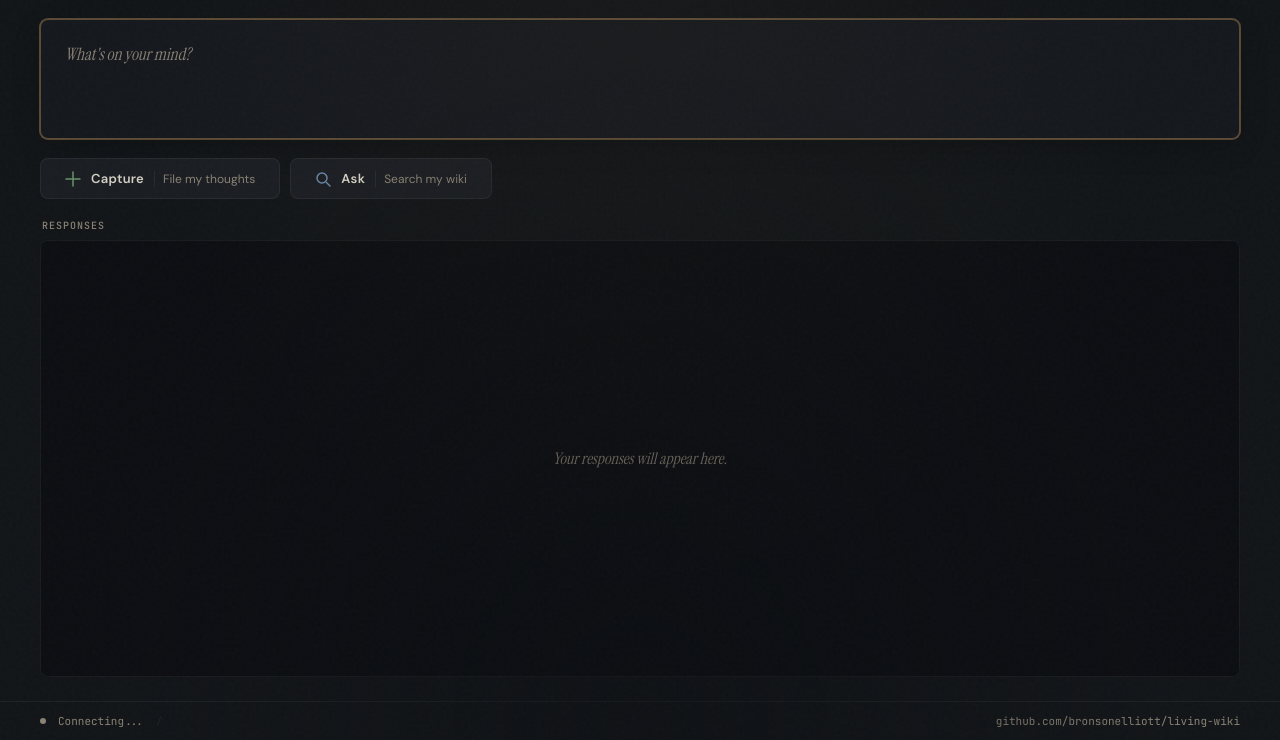
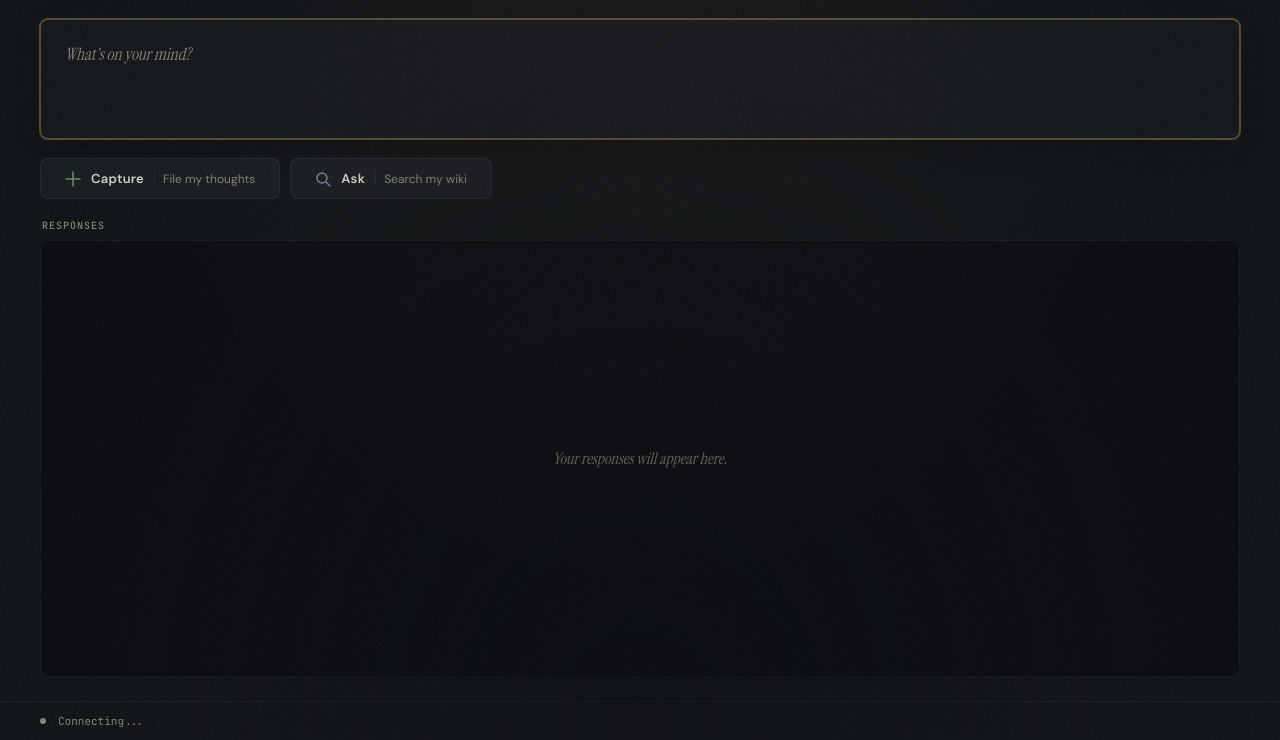
Before and after one commit to bronsonelliott/living-wiki, a plain HTML site: page ui/index.html in a window 1280 px wide. Shown: the part 60-800 px from the top of the page. Drawn offline with Linux system fonts and the light colour scheme.

Commit message:
Remove repo link from footer
Users who clone the project shouldn't have someone
else's branding on their tool.

Co-Authored-By: Claude Opus 4.6 (1M context) <noreply@anthropic.com>

```diff
--- a/ui/index.html
+++ b/ui/index.html
@@ -557,9 +557,6 @@
     <span class="vault-path" id="vaultPath">Connecting...</span>
     <span class="footer-sep">/</span>
     <span class="note-count" id="noteCount"></span>
-    <span class="footer-right">
-      <a href="https://github.com/bronsonelliott/living-wiki" target="_blank" rel="noopener">github.com/bronsonelliott/living-wiki</a>
-    </span>
   </footer>
 
   <script>
```
